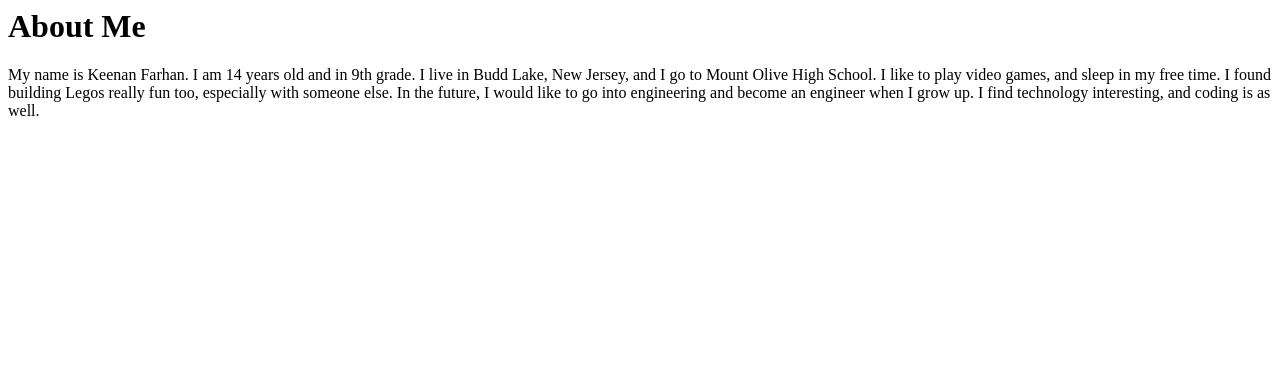
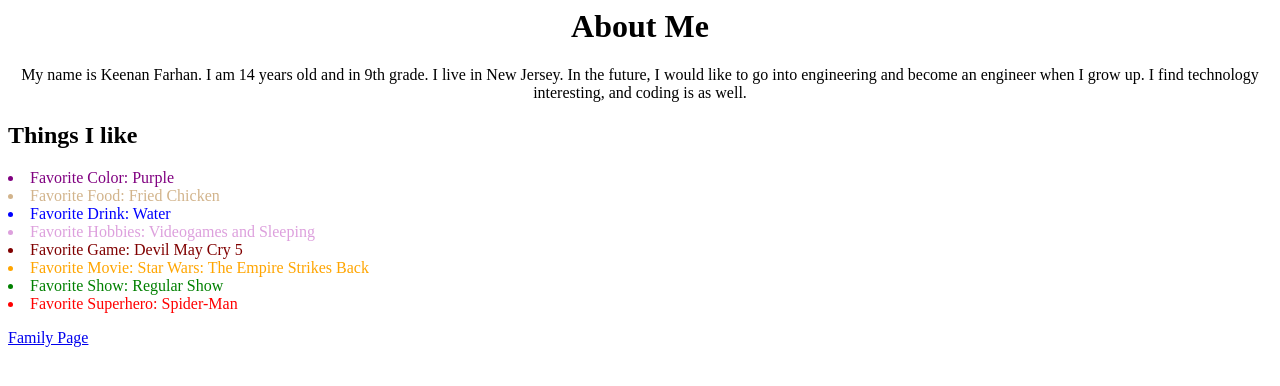
Before and after one commit to keenanfarhan/RWCWebDevelopment, a plain HTML site: page Project/index.html in a window 1280 px wide. Drawn offline with Linux system fonts and the light colour scheme.

Commit message:
My Family Page

```diff
--- a/Project/index.html
+++ b/Project/index.html
@@ -1,10 +1,21 @@
-<html>
 <html>
     <head>
-        <title>Keenan Farhan's Home Page</title>
-    </head>
-    <body>
-        <h1>About Me</h1>
-        <p>My name is Keenan Farhan.  I am 14 years old and in 9th grade.  I live in Budd Lake, New Jersey, and I go to Mount Olive High School.  I like to play video games, and sleep in my free time.  I found building Legos really fun too, especially with someone else.  In the future, I would like to go into engineering and become an engineer when I grow up.  I find technology interesting, and coding is as well.  </p>
-    </body>
+    <title>Keenan Farhan's Home Page</title>
+</head>
+<body>
+    <h1 style="text-align: center;">About Me</h1>
+    <p style="text-align: center;">My name is Keenan Farhan.  I am 14 years old and in 9th grade.  I live in New Jersey.  In the future, I would like to go into engineering and become an engineer when I grow up.  I find technology interesting, and coding is as well.</p>
+    <h2>Things I like</h2>
+    <p>
+        <li style="color: purple;">Favorite Color: Purple</li>
+        <li style="color: tan;">Favorite Food: Fried Chicken</li>
+        <li style="color: blue;">Favorite Drink: Water</li>
+        <li style="color: plum;">Favorite Hobbies: Videogames and Sleeping</li>
+        <li style="color: maroon;">Favorite Game: Devil May Cry 5</li>
+        <li style="color: orange;">Favorite Movie: Star Wars: The Empire Strikes Back</li>
+        <li style="color: green;">Favorite Show: Regular Show</li>
+        <li style="color: red;">Favorite Superhero: Spider-Man</li>
+    </p>
+    <p><a href="file:///C:/Users/keen4/OneDrive/Documents/GitHub/RWCWebDevelopment/Project/my_family.html">Family Page</a></p>
+</body>
 </html>
```
Also changed, not shown: Project/my family.html (deleted, +0 -8 lines), Project/my_family.html (added, +17 -0 lines).
